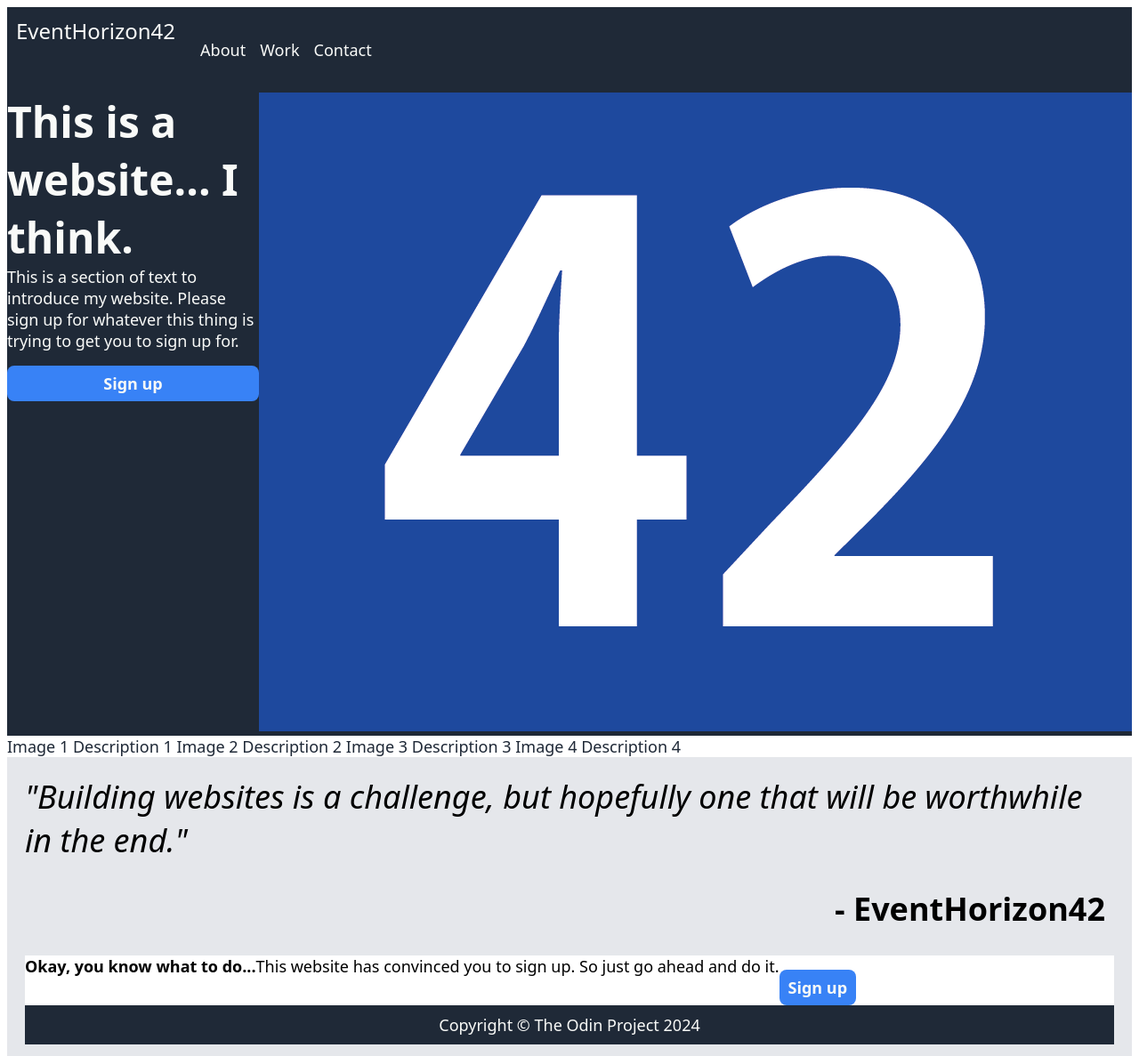
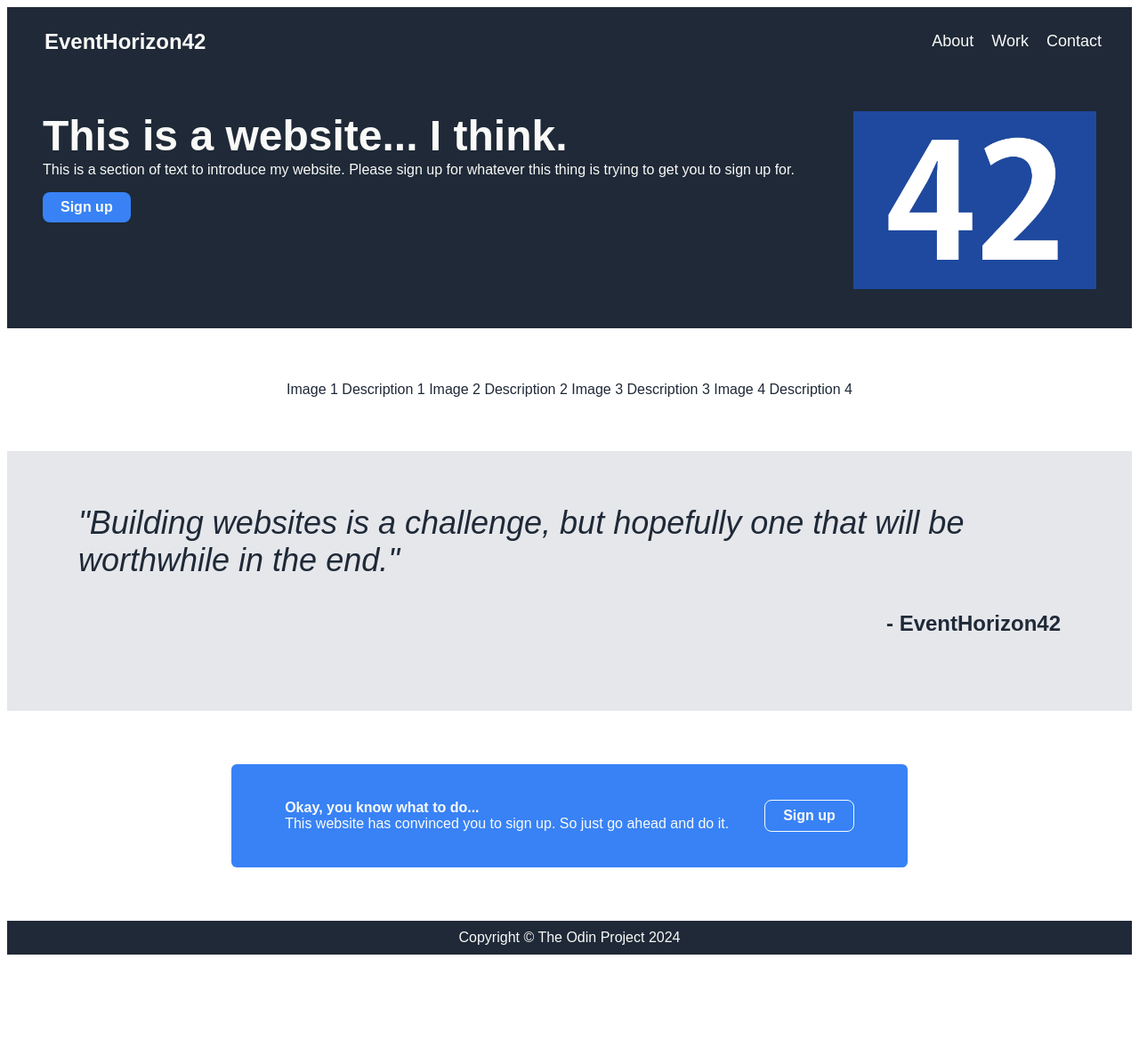
Before and after one commit to EventHorizon42/landing1, a plain HTML site: page index.html in a window 1280 px wide. Shown: the top 1187 px of the page at 89% size. After the commit the page ends 1081 px from the top, so only its background shows below. Drawn offline with Linux system fonts and the light colour scheme.

Commit message:
updated content and style, added number images

```diff
--- a/index.html
+++ b/index.html
@@ -10,7 +10,7 @@
 
     <body>
            <!-- Header Bar -->
-        <div class="headbar">
+        <div class="header">
             <div class="logo">
                 <!-- <img src="img/EHlogo1.png" > -->
                 EventHorizon42
@@ -22,15 +22,15 @@
             </ul>
         </div>
 
-        <!-- Header Area -->
-        <div class="header">
-            <div class="header-left">
-                <div class="title">This is a website... I think.</div>
-                <div class="header-blurb">This is a section of text to introduce my website. Please sign up for whatever this thing is trying to get you to sign up for.</div>
-                <div class="sign-up">Sign up</div>
+        <!-- Title Area -->
+        <div class="title-area">
+            <div class="left">
+                <div id="title">This is a website... I think.</div>
+                <div id="blurb">This is a section of text to introduce my website. Please sign up for whatever this thing is trying to get you to sign up for.</div>
+                <div id="sign-up"><a href="#">Sign up</a></div>
             </div>
-            <div class="header-right">
-                <div class="header-img"><img src="img/Number_42_Blue.png"></div>
+            <div class="right">
+                <div id="title-img"><img src="img/Number_42_Blue.png"></div>
             </div>
         </div>
 
@@ -49,25 +49,25 @@
 
         <!-- Second Section -->
         <div class="second">
-            <div class="quote">"Building websites is a challenge, but hopefully one that will be worthwhile in the end."</p>
-            <div class="att">- EventHorizon42</p>
+            <div class="quote">"Building websites is a challenge, but hopefully one that will be worthwhile in the end."</p></div>
+            <div class="att">- EventHorizon42</p></div>
         </div>
 
         <!-- Third Section -->
-        <div class="first">
+        <div class="third">
             <div class="cta">
                 <div class="cta-left">
                     <div class="cta-title">Okay, you know what to do...</div>
                     <div class="cta-text">This website has convinced you to sign up. So just go ahead and do it.</div>
                 </div>
                 <div class="cta-right">
-                    <div class="cta-button">Sign up</div>
+                    <div class="cta-button"><a href="#">Sign up</a></div>
                 </div>
             </div>
         </div>
 
         <!-- Footer Bar -->
-        <div class="footbar">
+        <div class="footer">
             Copyright &copy; The Odin Project 2024
         </div>
     </body>
--- a/style.css
+++ b/style.css
@@ -1,4 +1,226 @@
 /* style.css */
+
+body {
+  display: flex;
+  flex-direction: column;
+  font-family: Arial, Helvetica;
+}
+
+ul {
+  list-style-type: none;
+  list-style: none;
+
+}
+
+li {
+  padding: 10px;
+
+}
+
+a {
+  text-decoration: none;
+  color: #f9faf8;
+}
+
+.header {
+  display: flex;
+  justify-content: space-between;
+  color: #f9faf8;
+  background-color: #1f2937;
+  font-family: Arial, Helvetica;
+  flex-wrap: wrap;
+  padding-left: 24px;
+  padding-right: 24px;
+
+
+}
+
+.header .logo {
+  display: flex;
+  padding: 18px;
+  font-size: 24px;
+  font-weight: bold;
+  align-items: center;
+
+}
+
+.header a {
+  text-decoration: none;
+  color: #f9faf8;
+}
+
+.top-links {
+  font-size: 18px;
+  display: flex;
+
+}
+
+
+.title-area {
+  color: #f9faf8;
+  background: #1F2937;
+  display: flex;
+  padding: 40px;
+  justify-content: space-between;
+
+}
+
+.title-area .right {
+  padding-left: 15px;
+}
+
+.title-area .left {
+  padding-right: 15px;
+}
+
+.title-area #title {
+  color: #f9faf8;
+  font-weight: 900;
+  font-size: 48px;
+  padding-bottom: 2px;
+}
+
+.title-area img {
+  max-height: 200px;
+  object-fit: contain;
+}
+
+.title-area #sign-up {
+  color: #f9faf8;
+  font-weight: 900;
+  border: none;
+  border-radius: 8px;
+  background: #3882F6;
+  padding: 8px 20px;
+  margin-top: 16px;
+  display: flex;
+  justify-content: center;
+  max-width: fit-content;
+  text-decoration: none;
+}
+
+
+.first {
+  color: #1f2937;
+  background: white;
+  display: flex;
+  padding: 60px;
+  flex-direction: row;
+  justify-content: center;
+}
+
+.second {
+  color:#1F2937;
+  background: #e5e7eb;
+  display: flex;
+  padding: 10px;
+  flex-direction: column;
+  padding: 60px 80px;
+}
+
+.second .quote {
+  text-align: left;
+  font-style: italic;
+  font-weight: lighter;
+  font-size: 36px;
+
+}
+
+.second .att {
+  text-align: right;
+  font-weight: bold;
+  font-size: 24px;
+}
+
+
+.third {
+  color: #f9faf8;
+  background: white;
+  display: flex;
+  padding: 60px 80px;
+  flex-direction: row;
+  justify-content: center;
+  align-items: center;
+
+}
+
+.third .cta {
+  display: flex;
+  flex-direction: row;
+  background: #3882F6;
+  justify-content: space-between;
+  padding: 40px 60px;
+  border-radius: 6px;
+}
+
+.third .cta-left {
+  display: flex;
+  flex-direction: column;
+  align-self: center;
+  padding-right: 20px;
+}
+
+.third .cta-title {
+  font-weight: 900;
+}
+
+.third .cta-right {
+  display: flex;
+  align-self: center;
+  padding-left: 20px;
+}
+
+.third .cta-button {
+  color: #f9faf8;
+  font-weight: 900;
+  font-style: normal;
+  border-radius: 8px;
+  border-color: #f9faf8;
+  border: 1px;
+  padding: 8px 20px;
+  display: flex;
+  justify-content: center;
+  border-style: solid;
+  justify-self: left;
+  min-width: fit-content;
+
+}
+
+
+.footer {
+  color: #f9faf8;
+  background: #1F2937;
+  display: flex;
+  justify-content: center;
+  padding: 10px;
+}
+
+
+
+
+
+
+
+
+
+
+
+
+
+
+
+
+
+
+
+
+
+
+
+
+
+/* Original StyleSheet
+
 
 * {
     color:rgb(0, 0, 0);
@@ -7,12 +229,20 @@
     font-family: system-ui, -apple-system, BlinkMacSystemFont, 'Segoe UI', Roboto, Oxygen, Ubuntu, Cantarell, 'Open Sans', 'Helvetica Neue', sans-serif
   }
 
+  html {
+    -moz-text-size-adjust: none;
+    -webkit-text-size-adjust: none;
+    text-size-adjust: none;
+  }
+
 ul {
     list-style-type: none;
+    list-style: none;
+
 }
 
 li {
-    padding: 8px;
+    padding: 10px;
 
 }
 
@@ -89,42 +319,40 @@ li {
 
 }
 
-.header .header-img {
-  max-width: 80%;
+.header img {
+  max-height: 200px;
+  object-fit: contain;
 }
 
 
 
-.first  {
+.first, .third  {
   color: #1f2937;
   background: white;
   display: flex;
+}
 
+.third .cta {
+  display: flex;
+}
 
+.third .cta-left {
+  display: flex;
+}
+
+.third .cta-title {
+  font-weight: 900;
+}
+
+.third .cta-text {
 
 }
 
-.first .cta {
+.third .cta-right {
   display: flex;
 }
 
-.first .cta-left {
-  display: flex;
-}
-
-.first .cta-title {
-  font-weight: 900;
-}
-
-.first .cta-text {
-
-}
-
-.first .cta-right {
-  display: flex;
-}
-
-.first .cta-button {
+.third .cta-button {
   color: #f9faf8;
   font-weight: 900;
   font-style: normal;
@@ -171,3 +399,5 @@ li {
   padding: 10px;
 
 }
+
+*/
```
Also changed, not shown: img/Eo_circle_blue_number-1.png (added), img/Eo_circle_blue_number-2.png (added), img/Eo_circle_blue_number-3.png (added), img/Eo_circle_blue_number-4.png (added).
